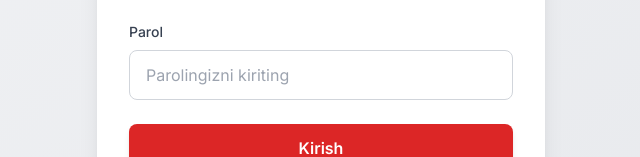
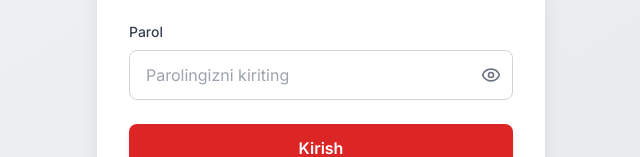
Before and after one commit to Alisher1707/kun.uz, a React (Vite) app: page /admin/login in a window 1280 px wide. Shown: the part 369-526 px from the top of the page, without its empty margins (319-959 px from the left). Built offline with nearby package versions, Linux system fonts and the light colour scheme; a web font is replaced by a local one.

Commit message:
improve categories

```diff
--- a/src/components/CategoryMenu.jsx
+++ b/src/components/CategoryMenu.jsx
@@ -48,7 +48,7 @@
     return (
       <div className="w-full bg-[#F7F7F7] border-b border-gray-100">
         <div className="w-full px-16">
-          <div className="flex items-center gap-12 py-7 overflow-x-auto ml-28">
+          <div className="flex items-center gap-12 py-7 overflow-x-auto ml-60">
             <div className="animate-pulse flex gap-12">
               {[...Array(6)].map((_, i) => (
                 <div key={i} className="h-6 w-20 bg-gray-300 rounded"></div>
@@ -63,7 +63,7 @@
   return (
     <div className="w-full bg-[#F7F7F7] border-b border-gray-100">
       <div className="w-full px-16">
-        <div className="flex items-center gap-12 py-7 overflow-x-auto ml-28">
+        <div className="flex items-center gap-12 py-7 overflow-x-auto ml-60">
           {categories.map((category) => {
             const isActive = location.pathname === category.path || (category.id === 0 && location.pathname === '/');
 
--- a/src/pages/admin/LoginPage.jsx
+++ b/src/pages/admin/LoginPage.jsx
@@ -1,6 +1,7 @@
 import { useState } from 'react';
 import { useNavigate } from 'react-router-dom';
 import { useTranslation } from 'react-i18next';
+import { Eye, EyeOff } from 'lucide-react';
 import { adminAPI } from '../../services/api';
 
 const LoginPage = () => {
@@ -12,6 +13,7 @@
   });
   const [error, setError] = useState('');
   const [loading, setLoading] = useState(false);
+  const [showPassword, setShowPassword] = useState(false);
 
   const handleSubmit = async (e) => {
     e.preventDefault();
@@ -83,16 +85,30 @@
               <label htmlFor="password" className="block text-sm font-medium text-gray-700 mb-2">
                 {t('admin.login.password')}
               </label>
+              <div className="relative">
                 <input
-                type="password"
+                  type={showPassword ? 'text' : 'password'}
                   id="password"
                   name="password"
                   value={formData.password}
                   onChange={handleChange}
-                className="w-full px-4 py-3 border border-gray-300 rounded-lg focus:ring-2 focus:ring-red-500 focus:border-transparent outline-none transition-all"
+                  className="w-full px-4 py-3 pr-12 border border-gray-300 rounded-lg focus:ring-2 focus:ring-red-500 focus:border-transparent outline-none transition-all"
                   placeholder={t('admin.login.passwordPlaceholder')}
                   required
                 />
+                <button
+                  type="button"
+                  onClick={() => setShowPassword(!showPassword)}
+                  className="absolute right-3 top-1/2 -translate-y-1/2 text-gray-500 hover:text-gray-700 transition-colors"
+                  tabIndex="-1"
+                >
+                  {showPassword ? (
+                    <EyeOff className="w-5 h-5" />
+                  ) : (
+                    <Eye className="w-5 h-5" />
+                  )}
+                </button>
+              </div>
             </div>
 
             {/* Error Message */}
```
Lines whose indentation alone changed are shown as unchanged.
